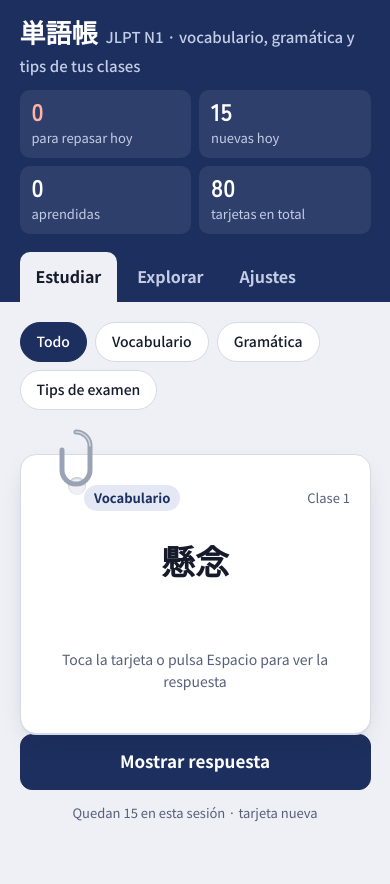
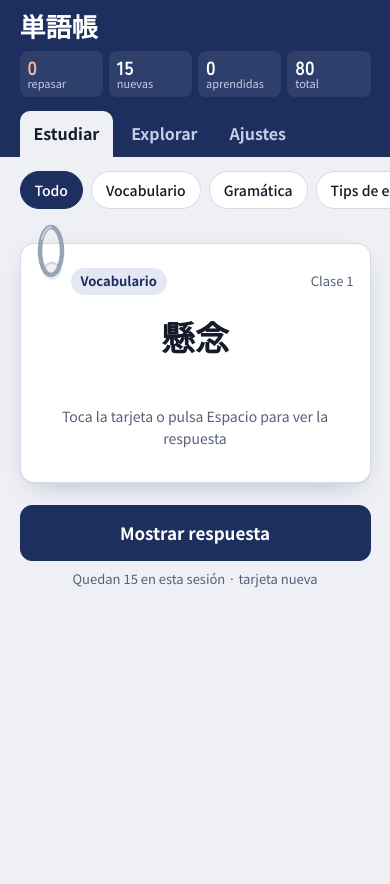
Before and after one commit to yenryortega/tangocho, a Flask app: page / in a window 390 px wide. After the commit the page ends 588 px from the top, so only its background shows below. Run offline with Flask 3, Linux system fonts and the light colour scheme; the visitor is signed in with stand-in values (Sample User, id 1); data comes from the database, SQL or seed files in the repository; data that the repository does not hold is empty; some libraries are stand-ins or nearby versions.

Commit message:
Responsive layout for phones and tablets
- Answer buttons stay pinned to the bottom of the screen
- Compact header and short counter labels on phones
- Filters scroll sideways on phones instead of wrapping
- Phones in landscape: one-line header
- Tablets in landscape: answer in two columns
- Ring drawn through the card hole

Co-Authored-By: Claude Opus 5.5 <noreply@anthropic.com>
Claude-Session: https://claude.ai/code/session_01YLDgRCYkK4dknesDMUBnbC

```diff
--- a/templates/index.html
+++ b/templates/index.html
@@ -27,7 +27,7 @@
 :root[data-theme=light]{color-scheme:light}:root[data-theme=dark]{color-scheme:dark}
 *{box-sizing:border-box;min-width:0}
 body{margin:0;background:var(--bg);color:var(--ink);font:16px/1.6 var(--f-b);overflow-x:clip}
-button,input{font:inherit}
+button,input{font:inherit;touch-action:manipulation;-webkit-tap-highlight-color:transparent}
 button{cursor:pointer}
 :focus-visible{outline:2px solid var(--shu);outline-offset:2px}
 .top{background:var(--band);color:var(--on-band);padding:max(18px,env(safe-area-inset-top)) max(5vw,16px) 0}
@@ -40,6 +40,7 @@ h1 small{font:500 15px var(--f-b);color:var(--on-band-2);margin-left:8px}
 .stat b{display:block;font:700 24px/1.1 var(--f-d);font-variant-numeric:tabular-nums}
 .stat span{font-size:13px;color:var(--on-band-2)}
 .stat.due b{color:#ffb4a3}
+.stat i{font-style:normal}.stat .s{display:none}
 .tabs{display:flex;gap:4px;margin-top:4px}
 .tabs button{border:0;background:transparent;color:var(--on-band-2);padding:12px 16px;min-height:44px;border-radius:10px 10px 0 0;font-weight:700}
 .tabs button[aria-selected=true]{background:var(--bg);color:var(--ink)}
@@ -49,7 +50,7 @@ main{max-width:980px;margin:0 auto;padding:20px max(5vw,16px) max(48px,env(safe-
 .chips button{min-height:40px;padding:0 16px;border-radius:99px;border:1px solid var(--line);background:var(--card);color:var(--ink);font-size:14px;font-weight:500}
 .chips button[aria-pressed=true]{background:var(--ai);border-color:var(--ai);color:var(--card)}
 .stage{position:relative;padding-top:26px}
-.ringwrap{position:absolute;top:0;left:34px;width:44px;height:60px;z-index:2;pointer-events:none}
+.ringwrap{position:absolute;top:0;left:0;width:120px;height:80px;z-index:2;pointer-events:none}
 .ringwrap svg{width:100%;height:100%}
 .card{position:relative;background:var(--card);border:1px solid var(--line);border-radius:16px;box-shadow:0 1px 0 var(--line),0 10px 28px -14px rgba(20,30,60,.35);padding:30px clamp(18px,5vw,44px) 26px;min-height:320px;display:flex;flex-direction:column;gap:14px;cursor:pointer}
 .card::before{content:"";position:absolute;top:22px;left:47px;width:18px;height:18px;border-radius:50%;background:var(--bg);box-shadow:inset 0 1px 2px rgba(0,0,0,.25)}
@@ -68,7 +69,7 @@ main{max-width:980px;margin:0 auto;padding:20px max(5vw,16px) max(48px,env(safe-
 .exs{display:flex;flex-direction:column;gap:8px}.exn{color:var(--muted);font:500 14px var(--f-b)}
 .ex .es{display:block;font:400 14px/1.5 var(--f-b);color:var(--muted);margin-top:2px}
 .note{font-size:15px;color:var(--muted);white-space:pre-line}
-.speak{align-self:center;display:inline-flex;align-items:center;gap:6px;border:1px solid var(--line);background:transparent;color:var(--ai);border-radius:99px;padding:6px 14px;min-height:40px;font-size:14px;font-weight:500}
+.speak{align-self:flex-start;display:inline-flex;align-items:center;gap:6px;border:1px solid var(--line);background:transparent;color:var(--ai);border-radius:99px;padding:6px 14px;min-height:40px;font-size:14px;font-weight:500}
 .speak svg{width:18px;height:18px}
 .rate{display:grid;grid-template-columns:repeat(4,minmax(0,1fr));gap:8px}
 .rate button,.show{min-height:56px;border-radius:12px;border:1px solid var(--line);background:var(--card);color:var(--ink);font-weight:700;display:flex;flex-direction:column;align-items:center;justify-content:center;line-height:1.2}
@@ -77,7 +78,10 @@ main{max-width:980px;margin:0 auto;padding:20px max(5vw,16px) max(48px,env(safe-
 .rate .r3{background:var(--ai);border-color:var(--ai);color:var(--card)}
 .rate .r3 small{color:inherit;opacity:.8}
 .show{width:100%;background:var(--ai);border-color:var(--ai);color:var(--card);font-size:17px}
-.keys{font-size:13px;color:var(--muted);text-align:center}
+.keys{font-size:13px;color:var(--muted);text-align:center;margin:0}
+.bar{position:sticky;bottom:0;z-index:5;display:flex;flex-direction:column;gap:8px;padding:12px 0 calc(10px + env(safe-area-inset-bottom));background:linear-gradient(to bottom,transparent,var(--bg) 22px);margin-top:-4px}
+#studyArea{display:flex;flex-direction:column;gap:14px}
+.back-main{display:flex;flex-direction:column;gap:12px}
 .empty{background:var(--card);border:1px dashed var(--line);border-radius:14px;padding:28px;display:flex;flex-direction:column;gap:10px;align-items:flex-start}
 .empty h2{margin:0;font:700 22px var(--f-d)}
 .btn{min-height:44px;padding:0 18px;border-radius:10px;border:1px solid var(--ai);background:var(--ai);color:var(--card);font-weight:700}
@@ -102,7 +106,69 @@ main{max-width:980px;margin:0 auto;padding:20px max(5vw,16px) max(48px,env(safe-
 .small{font-size:14px;color:var(--muted)}
 .msg{font-size:14px;color:var(--muted)}
 [hidden]{display:none!important}
-@media(max-width:600px){.stats{grid-template-columns:repeat(2,minmax(0,1fr))}.list summary{grid-template-columns:minmax(0,1fr) auto}.list .m{grid-column:1/-1;grid-row:2}.rate button{min-height:60px}.card{min-height:280px}}
+/* ---- phones ---- */
+@media(max-width:600px){
+  .top{padding-top:max(12px,env(safe-area-inset-top))}
+  .top-in{gap:10px}
+  h1{font-size:26px}
+  h1 small{display:none}
+  .stats{grid-template-columns:repeat(4,minmax(0,1fr));gap:6px}
+  .stat{padding:6px 8px;border-radius:8px}
+  .stat b{font-size:19px}
+  .stat span{font-size:11px;line-height:1.25;display:block}
+  .stat .l{display:none}.stat .s{display:inline}
+  .tabs button{padding:10px 14px}
+  main{padding-top:14px}
+  .panel{gap:14px}
+  .chips{flex-wrap:nowrap;overflow-x:auto;scrollbar-width:none;margin:0 calc(-1 * max(5vw,16px));padding:0 max(5vw,16px)}
+  .chips::-webkit-scrollbar{display:none}
+  .chips button{flex:none;min-height:38px;padding:0 14px}
+  .stage{padding-top:20px}
+  .card{padding:24px 16px 18px;min-height:240px;border-radius:14px}
+  .card::before{top:18px;left:22px}
+  .card-head{padding-left:34px}
+  .ringwrap{left:-25px;top:-6px}
+  .front{margin:10px 0 4px}
+  .ex{font-size:16px;padding:8px 12px}
+  .meaning{font-size:18px}
+  .rate{gap:6px}
+  .rate button{min-height:56px;font-size:15px}
+  .list summary{grid-template-columns:minmax(0,1fr) auto}
+  .list .m{grid-column:1/-1;grid-row:2}
+  .set{padding:16px}
+}
+/* ---- short screens: phones in landscape ---- */
+@media(max-height:520px) and (orientation:landscape){
+  .top{padding-top:8px}
+  .top-in{flex-direction:row;flex-wrap:wrap;align-items:center;gap:6px 14px}
+  .title{flex:0 0 auto}
+  h1{font-size:22px}
+  h1 small{display:none}
+  .stats{flex:1 1 auto;display:flex;gap:6px;justify-content:flex-end}
+  .stat{padding:3px 10px;display:flex;align-items:baseline;gap:6px}
+  .stat b{font-size:17px;display:inline}
+  .stat span{font-size:12px}
+  .tabs{flex-basis:100%;margin-top:0}
+  .tabs button{padding:8px 14px;min-height:40px}
+  main{padding-top:10px}
+  .stage{padding-top:14px}
+  .card{min-height:0;padding:18px 20px 14px}
+  .front{font-size:40px;margin:4px 0 0}
+  .rate button{min-height:46px}
+  .show{min-height:46px}
+}
+/* ---- tablets and wide screens: answer in two columns ---- */
+@media(min-width:900px) and (orientation:landscape){
+  main{max-width:1100px}
+  .back{display:grid;grid-template-columns:minmax(0,.85fr) minmax(0,1.15fr);gap:14px 28px;align-items:start}
+  .back .reading{grid-column:1/-1}
+  .back-main{grid-column:1}
+  .back .exs{grid-column:2;grid-row:2 / span 3}
+  .front{margin:8px 0 2px}
+}
+@media(min-width:700px){
+  .rate button{min-height:58px;font-size:16px}
+}
 @media(prefers-reduced-motion:no-preference){.card.flip{animation:flip .28s ease-out}@keyframes flip{from{transform:rotateX(14deg);opacity:.6}to{transform:none;opacity:1}}}
 </style>
 </head>
@@ -111,10 +177,10 @@ main{max-width:980px;margin:0 auto;padding:20px max(5vw,16px) max(48px,env(safe-
   <div class="top-in">
     <div class="title"><h1>単語帳<small>JLPT N1 · vocabulario, gramática y tips de tus clases</small></h1></div>
     <div class="stats" aria-label="Resumen de hoy">
-      <div class="stat due"><b id="sDue">–</b><span>para repasar hoy</span></div>
-      <div class="stat"><b id="sNew">–</b><span>nuevas hoy</span></div>
-      <div class="stat"><b id="sLearned">–</b><span>aprendidas</span></div>
-      <div class="stat"><b id="sTotal">–</b><span>tarjetas en total</span></div>
+      <div class="stat due"><b id="sDue">–</b><span><i class="l">para repasar hoy</i><i class="s">repasar</i></span></div>
+      <div class="stat"><b id="sNew">–</b><span><i class="l">nuevas hoy</i><i class="s">nuevas</i></span></div>
+      <div class="stat"><b id="sLearned">–</b><span><i class="l">aprendidas</i><i class="s">aprendidas</i></span></div>
+      <div class="stat"><b id="sTotal">–</b><span><i class="l">en total</i><i class="s">total</i></span></div>
     </div>
     <nav class="tabs" role="tablist">
       <button role="tab" id="tab-study" aria-selected="true" data-tab="study">Estudiar</button>
@@ -164,7 +230,7 @@ main{max-width:980px;margin:0 auto;padding:20px max(5vw,16px) max(48px,env(safe-
 {
 const TZ='Asia/Tokyo';
 const KIND={vocab:'Vocabulario',grammar:'Gramática',tip:'Tip de examen'};
-const RING='<svg viewBox="0 0 44 60" aria-hidden="true"><path d="M22 4a14 14 0 0 1 14 14v24a14 14 0 0 1-28 0V22" fill="none" stroke="var(--ring)" stroke-width="5" stroke-linecap="round"/><path d="M22 4a14 14 0 0 1 14 14" fill="none" stroke="rgba(255,255,255,.55)" stroke-width="1.5" stroke-linecap="round"/></svg>';
+const RING='<svg viewBox="0 0 120 80" aria-hidden="true"><ellipse cx="56" cy="34" rx="11" ry="24" fill="none" stroke="var(--ring)" stroke-width="4.5"/><path d="M47 22a11 24 0 0 1 9-12" fill="none" stroke="rgba(255,255,255,.6)" stroke-width="1.5" stroke-linecap="round"/></svg>';
 const SPK='<svg viewBox="0 0 24 24" fill="none" stroke="currentColor" stroke-width="2" stroke-linecap="round" stroke-linejoin="round" aria-hidden="true"><path d="M11 5 6 9H3v6h3l5 4z"/><path d="M15.5 8.5a5 5 0 0 1 0 7"/><path d="M18.5 5.5a9 9 0 0 1 0 13"/></svg>';
 
 let cards=[], srs={}, settings={newPerDay:15};
@@ -237,10 +303,12 @@ function cardBody(c,full){
   if(!full)return h+'<p class="hint">Toca la tarjeta o pulsa Espacio para ver la respuesta</p>';
   h+='<div class="back">';
   if(c.reading)h+='<div class="reading">'+esc(c.reading)+'</div>';
+  h+='<div class="back-main">';
   if(c.meaning)h+='<div class="meaning">'+esc(c.meaning)+'</div>';
-  h+=exHtml(c);
   if(c.note)h+='<div class="note">'+esc(c.note)+'</div>';
   if(c.type!=='tip'&&'speechSynthesis' in window)h+='<button type="button" class="speak" id="speak">'+SPK+'Escuchar</button>';
+  h+='</div>';
+  h+=exHtml(c);
   return h+'</div>';
 }
 function renderStudy(){
@@ -260,11 +328,12 @@ function renderStudy(){
   cur=cards.find(c=>c.id===queue[0]);
   const s=srs[cur.id];
   let h='<div class="stage"><div class="ringwrap">'+RING+'</div><article class="card'+(showing?' flip':'')+'" id="card" tabindex="0" aria-live="polite">'+cardBody(cur,showing)+'</article></div>';
+  h+='<div class="bar">';
   if(!showing){h+='<button type="button" class="show" id="show">Mostrar respuesta</button>';}
   else{
     h+='<div class="rate" role="group" aria-label="¿Qué tal la recordaste?">'+[[1,'Otra vez'],[2,'Difícil'],[3,'Bien'],[4,'Fácil']].map(([r,l])=>{const n=nextState(s,r);return '<button type="button" class="r'+r+'" data-r="'+r+'">'+l+'<small>'+(n.requeue?'<10 min':fmtIvl(n.s.ivl))+'</small></button>';}).join('')+'</div>';
   }
-  h+='<p class="keys">Quedan '+queue.length+' en esta sesión'+(s?'':' · tarjeta nueva')+'</p>';
+  h+='<p class="keys">Quedan '+queue.length+' en esta sesión'+(s?'':' · tarjeta nueva')+'</p></div>';
   box.innerHTML=h;
   $('card').onclick=e=>{if(e.target.closest('#speak'))return;if(!showing){showing=true;renderStudy();}};
   const sb=$('show'); if(sb)sb.onclick=()=>{showing=true;renderStudy();};
```
